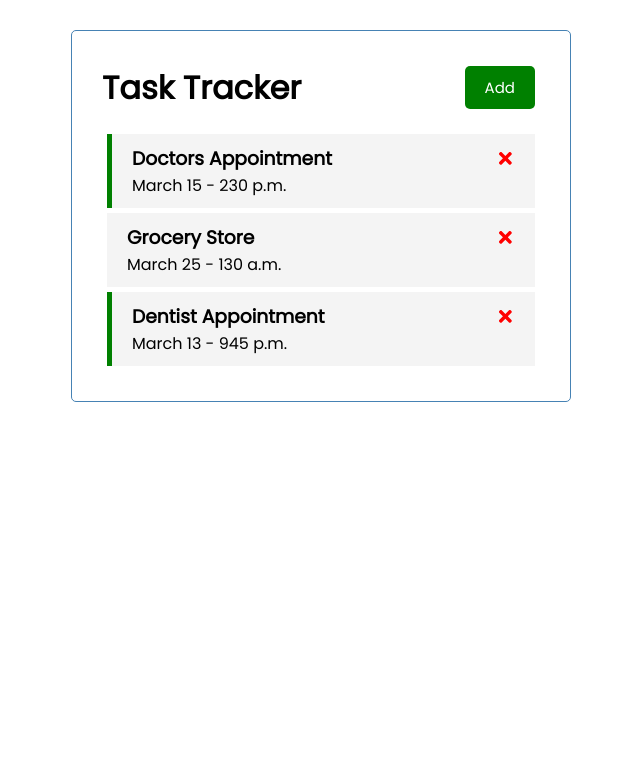
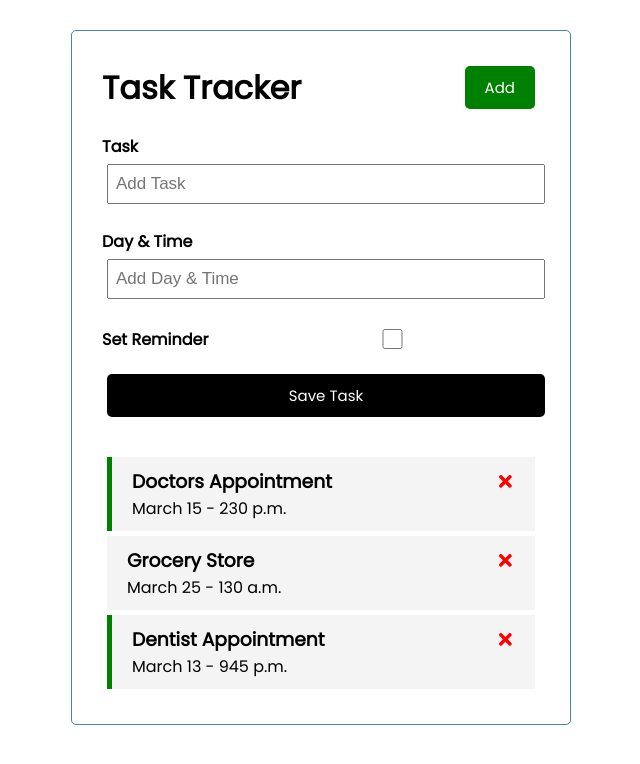
Before and after one commit to JasonHensley1989/react-practice-advanced, a React (Create React App) app in the folder react-todo-advanced/: page / in a window 1280 px wide. Shown: the top 764 px of the page, without its empty margins (319-959 px from the left). Built offline with nearby package versions, Linux system fonts and the light colour scheme.

Commit message:
add task component complete, prop drills, passing props

```diff
--- a/react-todo-advanced/src/App.js
+++ b/react-todo-advanced/src/App.js
@@ -1,6 +1,7 @@
 // import React from 'react';
 import Header from "./components/Header";
 import Tasks from "./components/Tasks";
+import AddTask from "./components/AddTask";
 import { useState } from 'react';
 
 function App() {
@@ -25,6 +26,13 @@
     }
 ])
 
+// Add Task
+const addTask = (task) => {
+  const id = Math.floor(Math.random() * 10000) + 1;
+  const newTask = { id, ...task }
+  setTasks([...tasks, newTask])
+}
+
 // Delete Task
   const deleteTask = (id) => {
     setTasks(tasks.filter((task) => task.id !== id))
@@ -35,9 +43,11 @@
     setTasks(tasks.map((task) => task.id === id ? { ...task, reminder: !task.reminder} : task))
   }
 
+
   return (
       <div className="container">
           <Header />
+          <AddTask onAdd={addTask}/>
           {tasks.length > 0 ?<Tasks tasks={tasks} onDelete={deleteTask} onToggle={toggleReminder}/> : 'No Tasks To Show'}
       </div>
   );
--- /dev/null
+++ b/react-todo-advanced/src/components/AddTask.js
@@ -0,0 +1,49 @@
+import { useState } from 'react';
+
+
+const AddTask = ({ onAdd }) => {
+
+    const [text, setText] = useState('')
+    const [day, setDay] = useState('')
+    const [reminder, setReminder] = useState(false)
+
+    const onSubmit = (e) => {
+        e.preventDefault()
+
+        if(!text) {
+            alert('Please Enter Text')
+            return
+        }
+
+        onAdd({ text, day, reminder })
+        setText('');
+        setDay('');
+        setReminder(false);
+
+    }
+
+    return (
+        <form className="add-form" onSubmit={onSubmit}>
+            <div className="form-control">
+                <label className="label">Task</label>
+                <input type='text' placeholder="Add Task" value={text} onChange={(e) => {
+                    setText(e.target.value)
+                }} />
+            </div>
+            <div className="form-control">
+                <label className="label">Day & Time</label>
+                <input type='text' placeholder="Add Day & Time" value={day} onChange={(e) => {
+                    setDay(e.target.value)}}/>
+            </div>
+            <div className="form-control form-control-check">
+                <label className="label">Set Reminder</label>
+                <input type='checkbox' checked={reminder} value={reminder} onChange={(e) => {
+                    setReminder(e.currentTarget.checked)
+                    }}/>
+            </div>
+            <input type='submit' value='Save Task' className="btn btn-block"/>
+        </form>
+    )
+}
+
+export default AddTask
--- a/react-todo-advanced/src/index.css
+++ b/react-todo-advanced/src/index.css
@@ -52,6 +52,10 @@
 .btn-block {
   display: block;
   width: 100%;
+}
+
+.label {
+  font-weight: bold;
 }
 
 .task {
```
